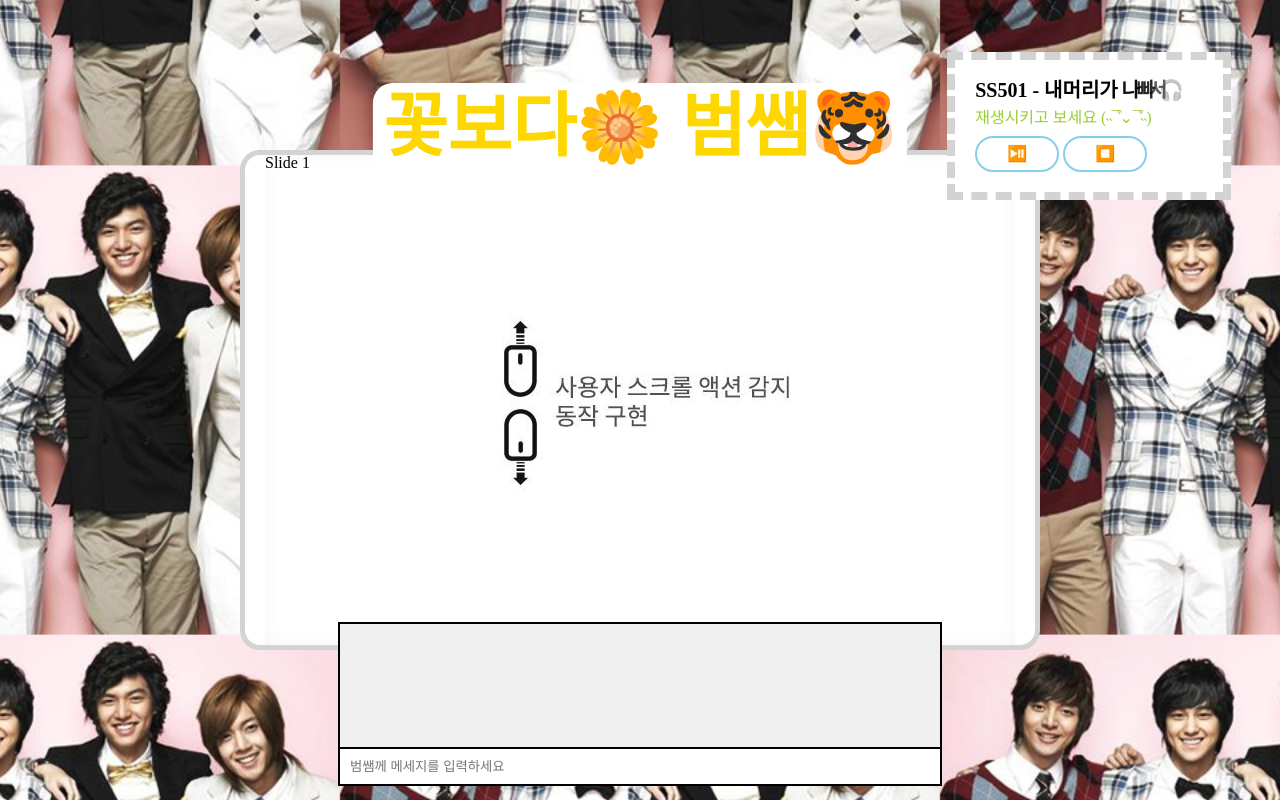
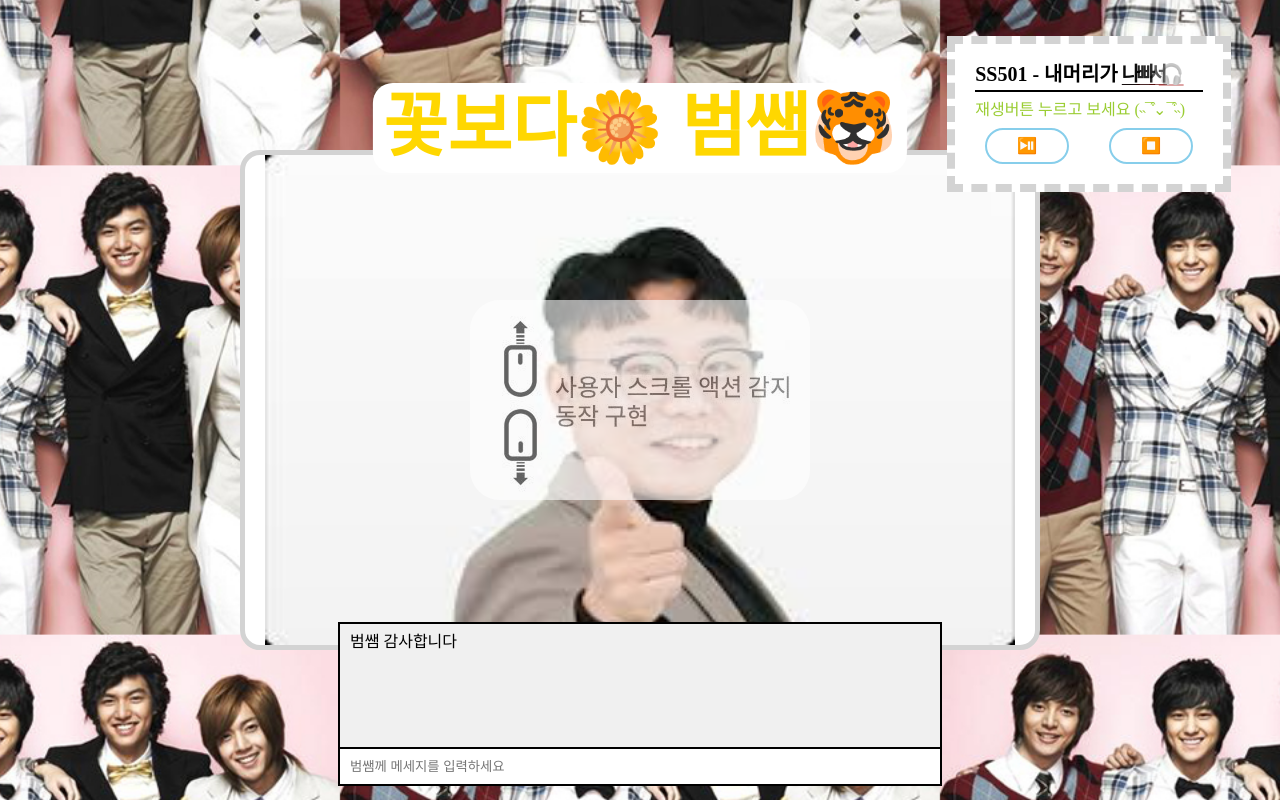
Before and after one commit to yanggengjelly/swiper_study, a plain HTML site: page swiper/index.html in a window 1280 px wide. Drawn offline with nearby package versions, Linux system fonts and the light colour scheme; no server answers.

Commit message:
swiper-demo -codeNone -add

```diff
--- a/swiper/index.html
+++ b/swiper/index.html
@@ -21,12 +21,24 @@
         <!-- Additional required wrapper -->
         <div class="swiper-wrapper">
           <!-- Slides -->
-          <div class="swiper-slide box">Slide 1</div>
-          <div class="swiper-slide box">Slide 2</div>
-          <div class="swiper-slide box">Slide 3</div>
-          <div class="swiper-slide box">Slide 4</div>
-          <div class="swiper-slide box">Slide 5</div>
-          <div class="swiper-slide box">Slide 6</div>
+          <div class="swiper-slide box">
+            <img class="boxImg" src="./image/bum01.jpg" alt="" />
+          </div>
+          <div class="swiper-slide box">
+            <img class="boxImg" src="./image/bum02.jpg" alt="" />
+          </div>
+          <div class="swiper-slide box">
+            <img class="boxImg" src="./image/bum03.jpg" alt="" />
+          </div>
+          <div class="swiper-slide box">
+            <img class="boxImg" src="./image/japan01.jpg" alt="" />
+          </div>
+          <div class="swiper-slide box">
+            <img class="boxImg" src="./image/japan02.jpg" alt="" />
+          </div>
+          <div class="swiper-slide box">
+            <img class="boxImg" src="./image/japan03.jpg" alt="" />
+          </div>
         </div>
         <div class="swiper-pagination"></div>
       </div>
@@ -34,15 +46,17 @@
       <div class="audio-controls">
         <div class="audio-header">
           <h3 class="audio-title">SS501 - 내머리가 나빠서🎧</h3>
-          <p class="audio-title-sub">재생시키고 보세요 (˵¯͒⌄¯͒˵)</p>
-          <div>
+          <p class="audio-title-sub">재생버튼 누르고 보세요 (˵¯͒⌄¯͒˵)</p>
+          <div class="audio-button">
             <button id="toggleAudioButton">⏯️</button>
             <button id="stopAudioButton">⏹️</button>
           </div>
         </div>
       </div>
       <div class="chat-container">
-        <div class="chat-messages"></div>
+        <div class="chat-messages">
+          <p>범쌤 감사합니다</p>
+        </div>
         <input
           type="text"
           class="chat-input"
--- a/swiper/main.js
+++ b/swiper/main.js
@@ -9,7 +9,7 @@ function showAndHideImage() {
     gsap.to("#scrollImg", {
       opacity: 0,
     });
-  }, 5000);
+  }, 6000);
 }
 // 함수 호출
 showAndHideImage();
@@ -47,6 +47,7 @@ timeline.from(split2.chars, {
   opacity: 0,
   x: -30,
   stagger: 0.1,
+  borderBottom: "4px solid red",
 });
 
 // 애니메이션 시작
--- a/swiper/style.css
+++ b/swiper/style.css
@@ -60,19 +60,19 @@ body {
   bottom: 8px;
   width: 100%;
   text-align: center;
-  cursor: pointer;
 }
 
 .swiper-pagination-bullet {
   width: 10px;
   height: 10px;
-  background: gray;
+  background: yellowgreen;
   border-radius: 50%;
   margin: 0 5px;
+  cursor: pointer;
 }
 
 .swiper-pagination-bullet-active {
-  background: black;
+  background: yellow;
 }
 
 .box {
@@ -80,12 +80,16 @@ body {
   height: 500px;
   box-shadow: inset 0 0 20px whitesmoke;
 }
+.boxImg {
+  width: 100%;
+  height: 100%;
+}
 
 .audio-controls {
   padding: 20px;
   background-color: white;
   position: absolute;
-  top: 4%;
+  top: 2%;
   left: 74%;
   margin: 20px 0;
   border: 8px dashed lightgray;
@@ -99,9 +103,16 @@ body {
 .audio-title {
   font-size: 20px;
   font-weight: 700;
+  border-bottom: 2px solid;
+  height: 26px;
 }
 .audio-title-sub {
   color: yellowgreen;
+}
+.audio-button {
+  display: flex;
+  gap: 40px;
+  justify-content: center;
 }
 .audio-controls button {
   padding: 8px 30px;
@@ -127,6 +138,9 @@ body {
   flex-grow: 1;
   padding: 10px;
   overflow-y: auto;
+  display: flex;
+  flex-direction: column;
+  gap: 10px;
 }
 
 .chat-input {
@@ -145,5 +159,7 @@ body {
   top: 50%;
   left: 50%;
   transform: translate(-50%, -50%);
-  opacity: 1;
+  opacity: 0.6;
+  pointer-events: none;
+  border-radius: 30px;
 }
```
Also changed, not shown: swiper/image/bum01.jpg (added), swiper/image/bum02.jpg (added), swiper/image/bum03.jpg (added), swiper/image/japan01.jpg (added), swiper/image/japan02.jpg (added), swiper/image/japan03.jpg (added).
